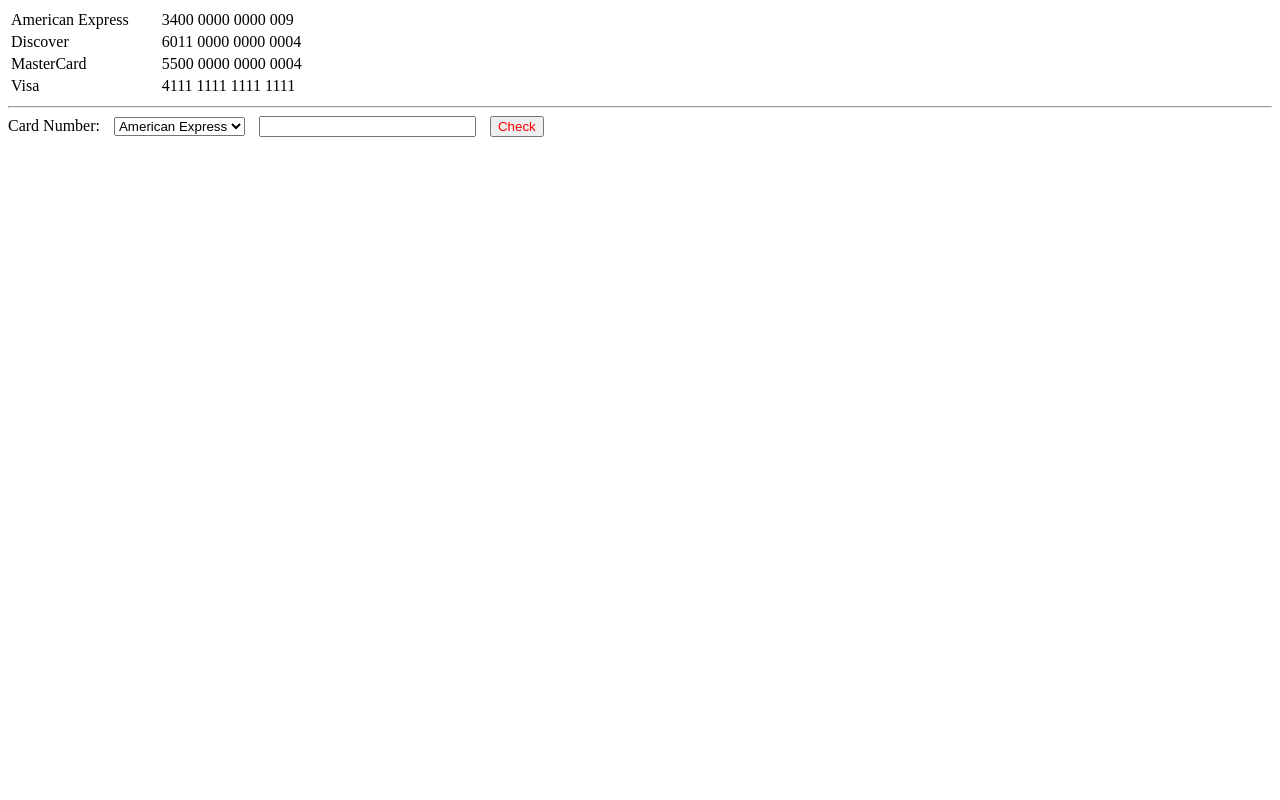
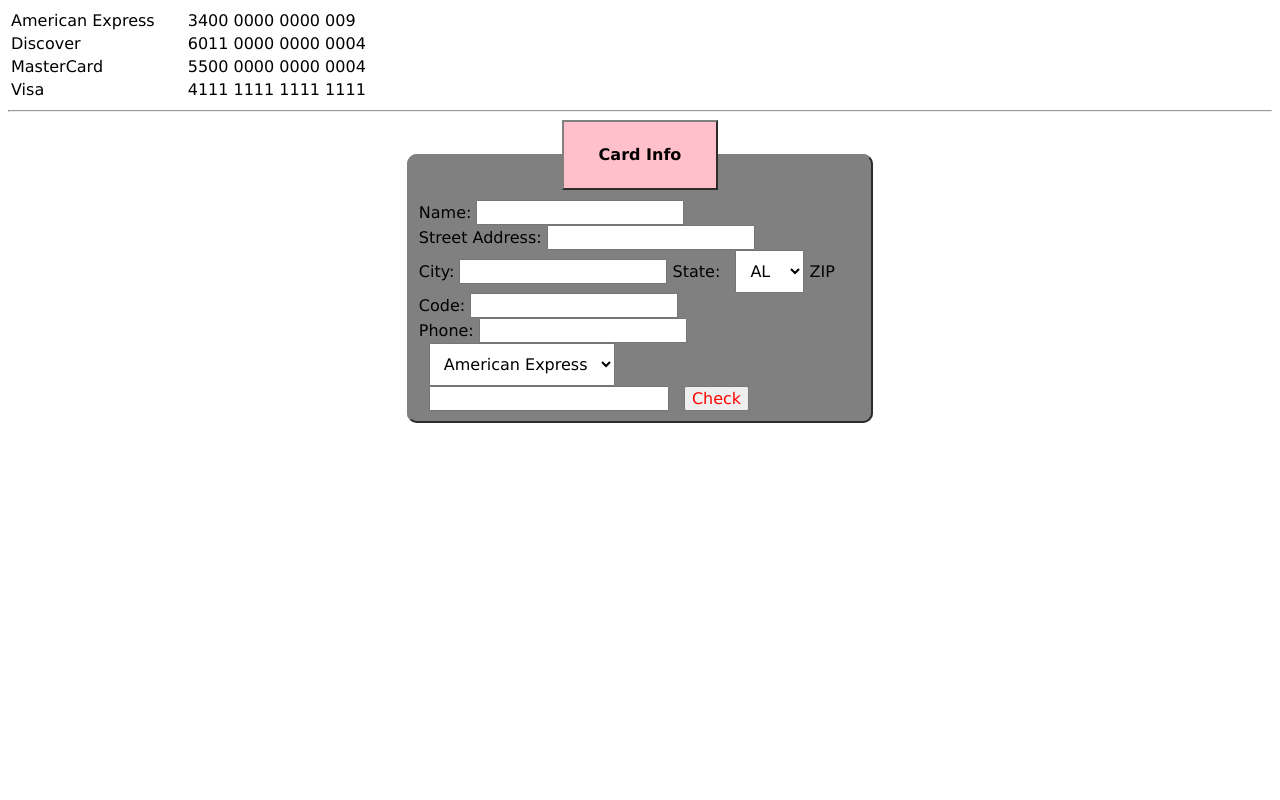
Before and after one commit to oEriic/prepaidCarking, a PHP site: page /creditCard.php in a window 1280 px wide. Run offline with PHP 8.4, Linux system fonts and the light colour scheme.

Commit message:
Cleaned up credit card page

```diff
--- a/carDetail.css
+++ b/carDetail.css
@@ -27,3 +27,7 @@ body {
     padding: 20px 40px 40px;
     max-width: 600px;
 }
+p{
+    font-size: 22px;
+
+}
--- a/carDetailPage.php
+++ b/carDetailPage.php
@@ -4,7 +4,6 @@
 <head>
     <title>Car Detail</title>
     <link rel="stylesheet" href="carDetail.css">
-    <script src="detailScript.js"></script>
 </head>
 
 <body>
@@ -31,7 +30,7 @@
                             <h3>Model</h3>
                             <p>".$field1name."</p>
                             <h3>Price: </h3>
-                            <p>".$field4name."</p>
+                            <p>$".$field4name." Per Day</p>
                             <h3>Type:</h3>
                             <p>".$field2name."</p>
                         </div>
--- /dev/null
+++ b/cc.css
@@ -0,0 +1,38 @@
+*{
+    font-size: 12pt;
+    font-family: "Verdana", "Geneva", sans-serif;
+}
+
+/* form styles */
+fieldset {
+	background-color: grey;
+	border: 2px outset gray;
+	border-radius: 10px;
+    margin: auto;
+    width: 35%;
+    padding: 10px;
+}
+legend {
+    text-align: center;
+	background-color: pink;
+	border: 2px outset gray;
+	margin: auto;
+    width: 30%;
+    padding: 10px;
+}
+/* the bold text labels to the left of each form field */
+fieldset strong,
+ul strong,
+fieldset label.left,
+fieldset .column {
+	float: left;
+	width: 11em;
+}
+h1{
+    text-align: center;
+}
+select{
+
+    margin: auto;
+    padding: 10px
+}
--- a/creditCard.php
+++ b/creditCard.php
@@ -1,6 +1,8 @@
 <html>
+
 <head>
     <title>Credit Card</title>
+    <link rel="stylesheet" href="cc.css">
     <script src="creditCard.js"></script>
 </head>
 
@@ -23,7 +25,80 @@
             <td>4111 1111 1111 1111</td>
         </tr>
     </table>
-<hr /> Card Number:
+    <hr />
+    <div class="cardInfo">
+        <form action="index.html" method="POST" id="creditCard">
+            <fieldset>
+                <legend>
+                    <h2>Card Info</h2>
+                </legend>
+                <label for="name">Name: </label>
+                <input type="text" name="userName" id="name" maxlength="16" />
+                </br>
+                <label for="stAddress">Street Address: </label>
+                <input type="text" name="stAddress" id="stAddress" maxlength="50" />
+                </br>
+                <label for="city">City: </label>
+                <input type="text" name="city" id="stAddress" maxlength="20" />
+                <label for="state">State: </label>
+                <select id="state" style="margin-left: 10px;">
+                    <option>AL</option>
+                    <option>AK</option>
+                    <option>AZ</option>
+                    <option>AR</option>
+                    <option>CA</option>
+                    <option>CO</option>
+                    <option>CT</option>
+                    <option>DE</option>
+                    <option>FL</option>
+                    <option>GA</option>
+                    <option>HI</option>
+                    <option>ID</option>
+                    <option>IL</option>
+                    <option>IN</option>
+                    <option>IA</option>
+                    <option>KS</option>
+                    <option>KY</option>
+                    <option>LA</option>
+                    <option>ME</option>
+                    <option>MD</option>
+                    <option>MA</option>
+                    <option>MI</option>
+                    <option>MN</option>
+                    <option>MS</option>
+                    <option>MO</option>
+                    <option>MT</option>
+                    <option>NE</option>
+                    <option>NV</option>
+                    <option>NH</option>
+                    <option>NJ</option>
+                    <option>NM</option>
+                    <option>NY</option>
+                    <option>NC</option>
+                    <option>ND</option>
+                    <option>OH</option>
+                    <option>OK</option>
+                    <option>OR</option>
+                    <option>PA</option>
+                    <option>RI</option>
+                    <option>SC</option>
+                    <option>SD</option>
+                    <option>TN</option>
+                    <option>TX</option>
+                    <option>UT</option>
+                    <option>VT</option>
+                    <option>VA</option>
+                    <option>WA</option>
+                    <option>WV</option>
+                    <option>WI</option>
+                    <option>WY</option>
+                </select>
+                <label for="zip">ZIP Code: </label>
+                <input type="text" name="ZIP" id="zipCode" maxlength="5" />
+                </br>
+                <label for="phone">Phone: </label>
+                <input type="text" name="phone" id="phone" maxlength="10" />
+                </br>
                 <select tabindex="11" id="CardType" style="margin-left: 10px;">
                     <option value="AmEx">American Express</option>
                     <option value="Discover">Discover</option>
@@ -31,6 +106,9 @@
                     <option value="Visa">Visa</option>
                 </select>
                 <input type="text" id="CardNumber" maxlength="24" size="24" style="margin-left: 10px;"> <button id="mybutton" type="button" onclick="testCreditCard();" style="margin-left: 10px; color: #f00;">Check</button>
+            </fieldset>
+    </div>
 
 </body>
+
 </html>
```
Also changed, not shown: detailScript.js (deleted). Lines whose indentation alone changed are shown as unchanged.
